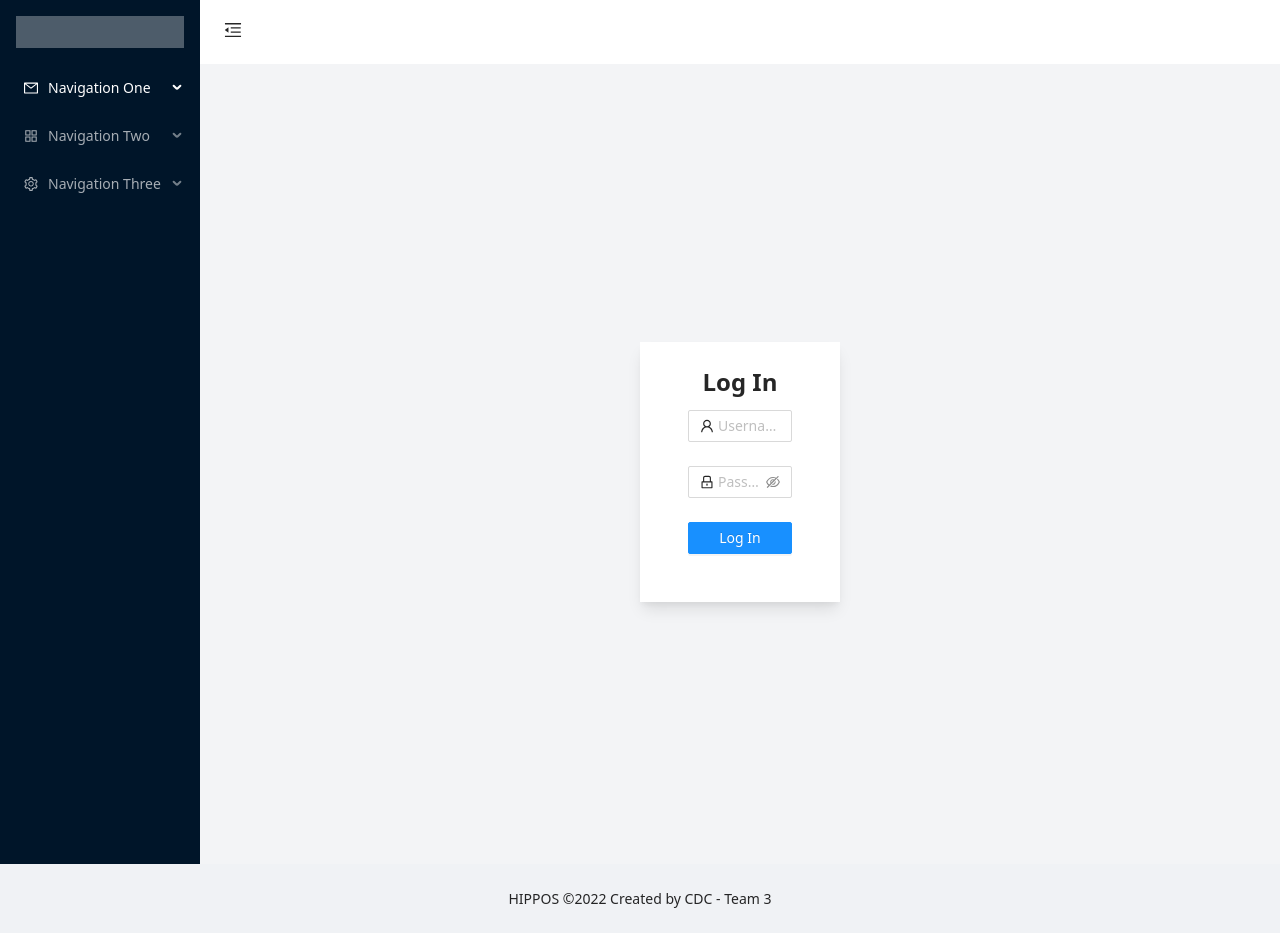
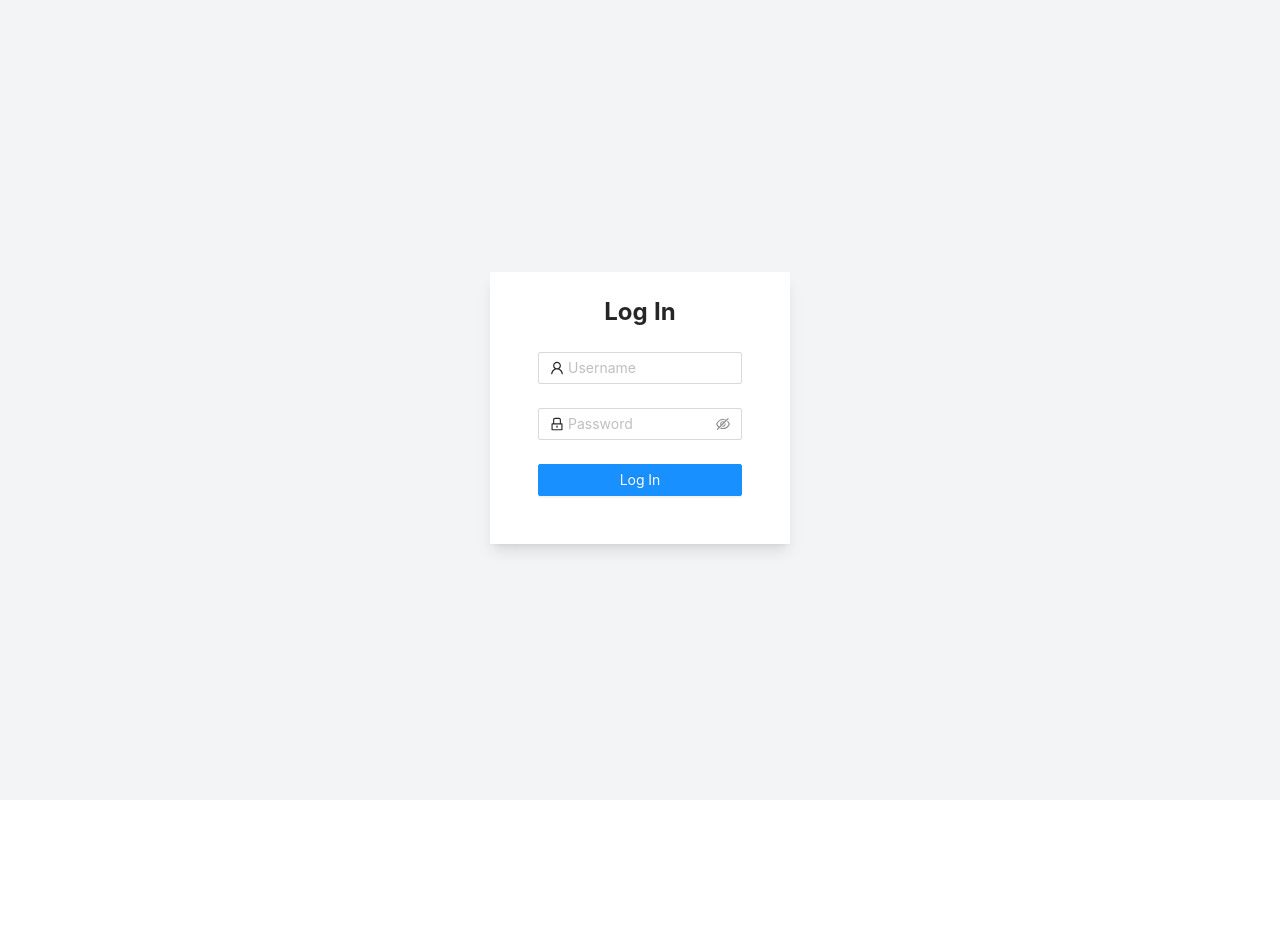
Before and after one commit to khafido/point-of-sales-frontend, a Next.js app: page /login in a window 1280 px wide. After the commit the page ends 800 px from the top, so only its background shows below. Built offline with nearby package versions, Linux system fonts and the light colour scheme.

Commit message:
changed layout and login width

```diff
--- a/pages/_app.js
+++ b/pages/_app.js
@@ -5,9 +5,7 @@ import Layout from '@components/Layout';
 
 function MyApp({ Component, pageProps }) {
   return (
-    <Layout>
-      <Component {...pageProps} />
-    </Layout>
+    <Component {...pageProps} />
   )
 }
 
--- a/pages/index.js
+++ b/pages/index.js
@@ -1,13 +1,16 @@
 import React, { useEffect, useState } from 'react';
 import { Content } from 'antd/lib/layout/layout';
+import Layout from '@components/Layout';
 
 export default function Home() {
   return (
+    <Layout>
       <Content
         id='content-wrapper'
         className="site-layout-background"
       >
         Content
       </Content>
+    </Layout>
   )
 }
--- a/pages/login.js
+++ b/pages/login.js
@@ -10,14 +10,8 @@ export default function Login() {
 
     return (
         <>
-            <Head>
-                <title>Login - HIPPOS</title>
-                <meta name="description" content="HIPPOS - CDC Team 3" />
-                <link rel="icon" href="/favicon.ico" />
-                <link href="https://unpkg.com/tailwindcss@^2/dist/tailwind.min.css" rel="stylesheet" />
-            </Head>
             <div className="flex items-center justify-center min-h-screen bg-gray-100">
-                <div className="w-[200px] px-12 py-6 mt-4 text-left bg-white shadow-lg">
+                <div className="w-[300px] px-12 py-6 mt-4 text-left bg-white shadow-lg">
                     <h3 className="pb-3 text-2xl font-bold text-center">Log In</h3>
                     <Form
                         name="normal_login"
```
Also changed, not shown: 2 other files (tests, documents, lock files or other folders). Lines whose indentation alone changed are shown as unchanged.
